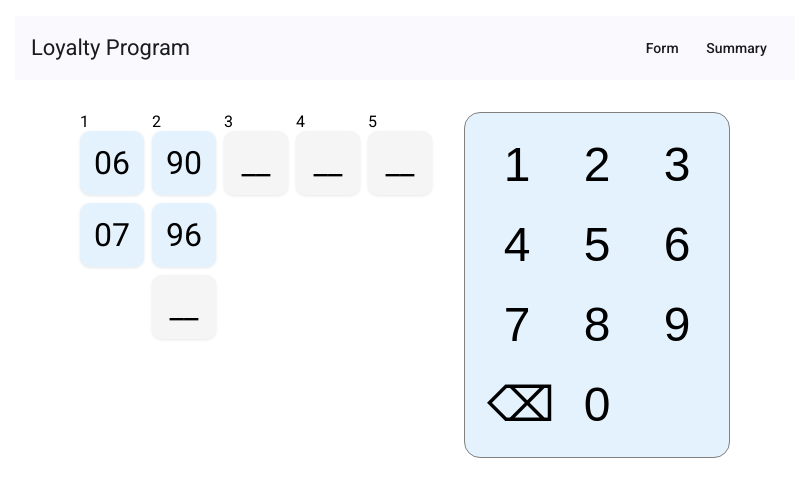
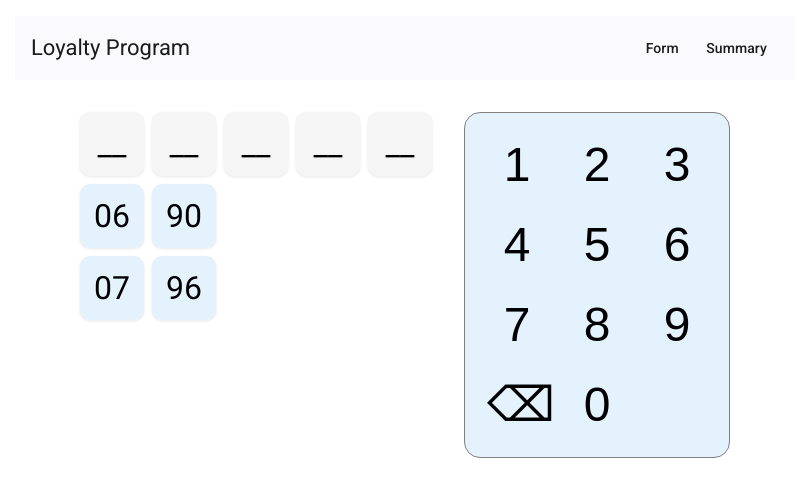
Before and after one commit to TomaszGerstel/loyalty-program, an Angular app: page / in a window 1280 px wide. Shown: the top 496 px of the page, without its empty margins (235-1033 px from the left). Built offline with nearby package versions, Linux system fonts and the light colour scheme.

Commit message:
move display boxes above

```diff
--- a/src/app/form/form.component.html
+++ b/src/app/form/form.component.html
@@ -1,65 +1,25 @@
-
 <div class="layout-container">
   <div class="display-panel">
-    <!-- Row 1: prefix + operator + 3 number boxes -->
-    <div class="entry-row numbered">
-      <div class="cell-wrapper" *ngFor="let box of rows[0].boxes; let i = index">
-        <div class="cell-label">{{ i + 1 }}</div>
-        <div
-          class="cell"
-          [class.locked]="i < rows[0].locked"
-          [class.selected]="
-            (i === 0 && activePrefix === box) ||
-            (i === 1 && activeOperator === box)
-          "
-          (click)="i === 0 ? selectPrefix(box) : (i === 1 ? selectOperator(box) : null)"
-        >
-          {{ box || '__' }}
-        </div>
+
+    <!-- Row 1 -->
+    <div class="entry-row">
+      <div class="cell editable" *ngFor="let box of rows[0].boxes">
+        {{ box || '__' }}
       </div>
     </div>
 
-    <!-- <div class="entry-row">
-      <div
-        class="cell locked"
-        [class.selected]="activePrefix === '06'"
-        (click)="selectPrefix('06')"
-      >06</div>
-
-      <div
-        class="cell locked"
-        [class.selected]="activeOperator === '90'"
-        (click)="selectOperator('90')"
-      >90</div>
-
-      <div class="cell editable" *ngFor="let box of rows[0].boxes.slice(2)">
-        {{ box || '__' }}
-      </div>
-    </div> -->
-
-    <!-- Row 2: another prefix/operator option -->
+    <!-- Row 2: prefix/operator option -->
     <div class="entry-row">
-      <div
-        class="cell locked"
-        [class.selected]="activePrefix === '07'"
-        (click)="selectPrefix('07')"
-      >07</div>
-
-      <div
-        class="cell locked"
-        [class.selected]="activeOperator === '96'"
-        (click)="selectOperator('96')"
-      >96</div>
+      <div class="cell locked" [class.selected]="activePrefix === '06'" (click)="selectPrefix('06')">06</div>
+      <div class="cell locked" [class.selected]="activeOperator === '90'" (click)="selectOperator('90')">90</div>
     </div>
 
-    <!-- Row 3: custom operator -->
+    <!-- Row 3: another prefix/operator option -->
     <div class="entry-row">
-      <div class="cell spacer"></div>
-      <div class="cell"
-      [class.selected]="customOperatorMode">
-        {{ rows[2].boxes[1] || '__' }}
-      </div>
+      <div class="cell locked" [class.selected]="activePrefix === '07'" (click)="selectPrefix('07')">07</div>
+      <div class="cell locked" [class.selected]="activeOperator === '96'" (click)="selectOperator('96')">96</div>
     </div>
+
   </div>
 
   <!-- Right side keypad -->
--- a/src/app/form/form.component.scss
+++ b/src/app/form/form.component.scss
@@ -42,9 +42,9 @@
   background-color: #bbdefb;
 }
 
-.cell.editable {
-  background: #fff;
-}
+// .cell.editable {
+//   background: #fff;
+// }
 
 .cell.spacer {
   visibility: hidden;
--- a/src/app/form/form.component.ts
+++ b/src/app/form/form.component.ts
@@ -11,12 +11,11 @@ import { StorageService } from '../service/storage.service';
 export class FormComponent {
   activePrefix: string | null = null;
   activeOperator: string | null = null;
-  customOperatorMode = false;
 
   rows = [
-    { id: 1, boxes: ['06', '90', '', '', ''], locked: 2 },
-    { id: 2, boxes: ['07', '96'], locked: 2 },
-    { id: 3, boxes: ['', ''], locked: 1 }
+    { id: 1, boxes: ['', '', '', '', ''], locked: 2 },
+    { id: 2, boxes: ['06', '90'], locked: 2 },
+    { id: 3, boxes: ['07', '96'], locked: 2 }
   ];
 
   lastResult: { phoneNumber: string; duration: number } | null = null;
@@ -26,17 +25,22 @@ export class FormComponent {
   selectPrefix(prefix: string) {
     this.reset();
     this.activePrefix = prefix;
+    this.rows[0].boxes[0] = prefix;
   }
 
   selectOperator(operator: string) {
+    if (!this.activePrefix) {
+      alert('Please select a prefix first');
+      return;
+    }
     this.rows[2].boxes = ['', ''];
-    this.customOperatorMode = false;
     this.activeOperator = operator;
+    this.rows[0].boxes[1] = operator;
   }
 
   onKeyPressed(digit: string) {
 
-    if (this.rows[0].boxes.slice(2).every(b => (b || '').length === 2)) {
+    if (this.rows[0].boxes.every(b => (b || '').length === 2)) {
       // all number boxes filled
       return;
     }
@@ -58,10 +62,9 @@ export class FormComponent {
     if (!this.timer.isRunning()) this.timer.start();
 
     if (!this.activeOperator) {
-      // no operator selected > fill custom operator (row 3, box 1)
-      const customRow = this.rows[2];
+      // no operator selected > fill custom operator (row 1, box 2)
+      const customRow = this.rows[0];
       const current = customRow.boxes[1] || '';
-      this.customOperatorMode = true;
       if (current.length < 2) {
         customRow.boxes[1] = current + digit;
         return; // don't start filling number until operator ready
@@ -76,12 +79,12 @@ export class FormComponent {
 
     // check if number entry complete
     const numberReady = mainRow.boxes.slice(startIndex).every(b => (b || '').length === 2);
-    const operatorReady = this.activeOperator || (this.rows[2].boxes[1]?.length === 2);
+    const operatorReady = this.activeOperator || (this.rows[0].boxes[1]?.length === 2);
 
     if (numberReady && operatorReady) {
       const duration = this.timer.stop();
       const prefix = this.activePrefix;
-      const operator = this.activeOperator || this.rows[2].boxes[1];
+      const operator = this.activeOperator || this.rows[0].boxes[1];
       const rest = mainRow.boxes.slice(startIndex).join('');
       const result = `${prefix}${operator}${rest}`;
 
@@ -89,20 +92,14 @@ export class FormComponent {
       this.lastResult = { phoneNumber: result, duration };
 
       // alert(`✅ ${result} entered in ${duration.toFixed(2)}s`);
-
-      // reset
-      // for (let i = startIndex; i < mainRow.boxes.length; i++) mainRow.boxes[i] = '';
-      // this.rows[2].boxes[1] = '';
     }
   }
 
   reset() {
     this.activePrefix = null;
     this.activeOperator = null;
-    this.rows[0].boxes = ['06', '90', '', '', ''];
-    this.rows[2].boxes = ['', ''];
+    this.rows[0].boxes = ['', '', '', '', ''];
     this.lastResult = null;
-    this.customOperatorMode = false;
     this.timer.start();
   }
 
@@ -120,9 +117,14 @@ export class FormComponent {
     }
 
     // if no operator selected, backspace custom operator
-    if (!this.activeOperator && this.rows[2].boxes[1]) {
-      const cur = this.rows[2].boxes[1];
-      this.rows[2].boxes[1] = cur.slice(0, -1);
+    if (this.rows[0].boxes[1]) {
+      const cur = this.rows[0].boxes[1];
+      this.rows[0].boxes[1] = cur.slice(0, -1);
+      this.activeOperator = null;
+    }
+    else { // backspace prefix
+      this.activePrefix = null;
+      this.rows[0].boxes[0] = '';
     }
   }
 }
```
